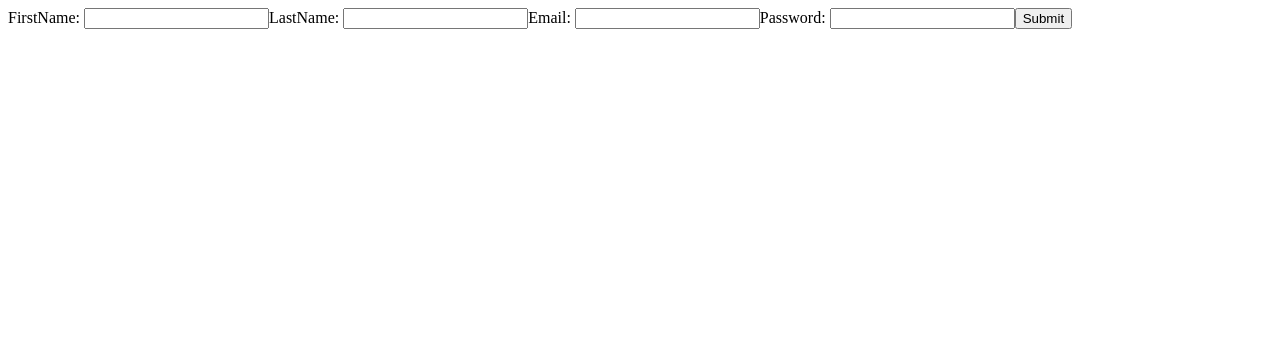
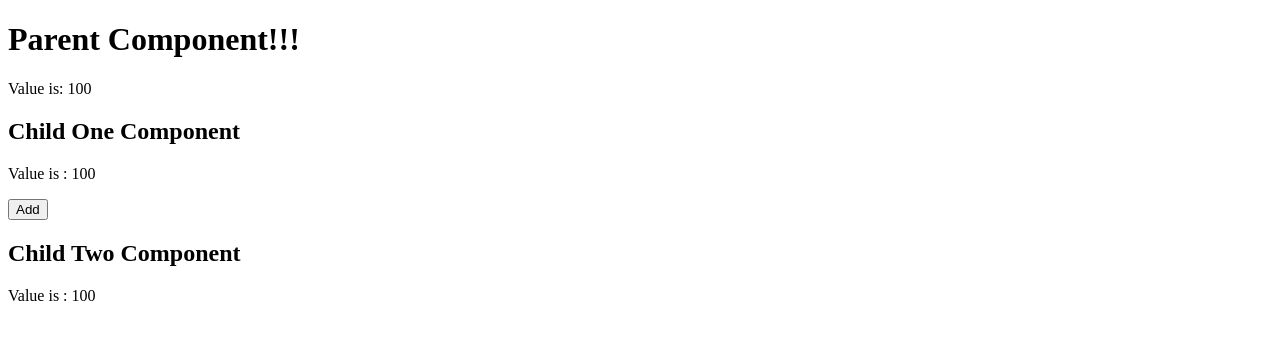
Before and after one commit to abhijeetvc/evefirstreactdemo1, a React (Create React App) app: page / in a window 1280 px wide. Shown: the top 340 px of the page. Built offline with nearby package versions, Linux system fonts and the light colour scheme.

Commit message:
Context API

```diff
--- /dev/null
+++ b/src/ChildOne.js
@@ -0,0 +1,22 @@
+import { useContext } from "react"
+import { MyContext } from "./UseContextDemo"
+
+function ChildOne(){
+
+    const {value,setValue} =useContext(MyContext)
+   //  const setValue=useContext(MyContext)
+
+    const add=()=>{
+        setValue(value+10)
+    }
+
+    return(
+        <div>
+            <h2>Child One Component</h2>
+            <p> Value is : {value} </p>
+            <button type='button' onClick={add}>Add</button>
+        </div>
+    )
+}
+
+export default ChildOne
--- /dev/null
+++ b/src/ChildTwo.js
@@ -0,0 +1,17 @@
+import { useContext } from "react"
+import { MyContext } from "./UseContextDemo"
+
+function ChildTwo(){
+
+    //const value=useContext(MyContext)
+    const {value,setValue} =useContext(MyContext)
+
+    return(
+        <div>
+            <h2>Child Two Component</h2>
+            <p> Value is : {value} </p>
+        </div>
+    )
+}
+
+export default ChildTwo
--- a/src/Register.js
+++ b/src/Register.js
@@ -1,4 +1,5 @@
 import React from 'react'
+
 import {useNavigate} from 'react-router-dom'
 
 function Register(){
--- /dev/null
+++ b/src/UseContextDemo.js
@@ -0,0 +1,23 @@
+import React,{ createContext } from "react"
+import ChildOne from "./ChildOne"
+import ChildTwo from "./ChildTwo"
+
+export const MyContext=createContext()
+
+function UseContextDemo(){
+
+    const[value,setValue]=React.useState(100)
+
+    return(
+        <MyContext.Provider value={{value,setValue}}>
+        <div>
+            <h1>Parent Component!!!</h1>
+            <p>Value is: {value}</p>
+            <ChildOne/>
+            <ChildTwo/>
+        </div>
+        </MyContext.Provider>
+    )
+}
+
+export default UseContextDemo
--- a/src/index.js
+++ b/src/index.js
@@ -12,6 +12,7 @@ import ReadInput from './ReadInput';
 import ReadInputObj from './ReadInputObj';
 import SimpleStateDemo from './SimpleStateDemo';
 import App from './App'
+import UseContextDemo from './UseContextDemo';
 
 //const message=<h1>Hello React!!!</h1>
 
@@ -53,7 +54,7 @@ import App from './App'
 // }
 
 ReactDOM.render(
-   <App/>
+   <UseContextDemo/>
    ,  // what has to be rendered?
    document.getElementById('root')  // where to render
 );
```
Also changed, not shown: src/App.js (+6 -7 lines).
